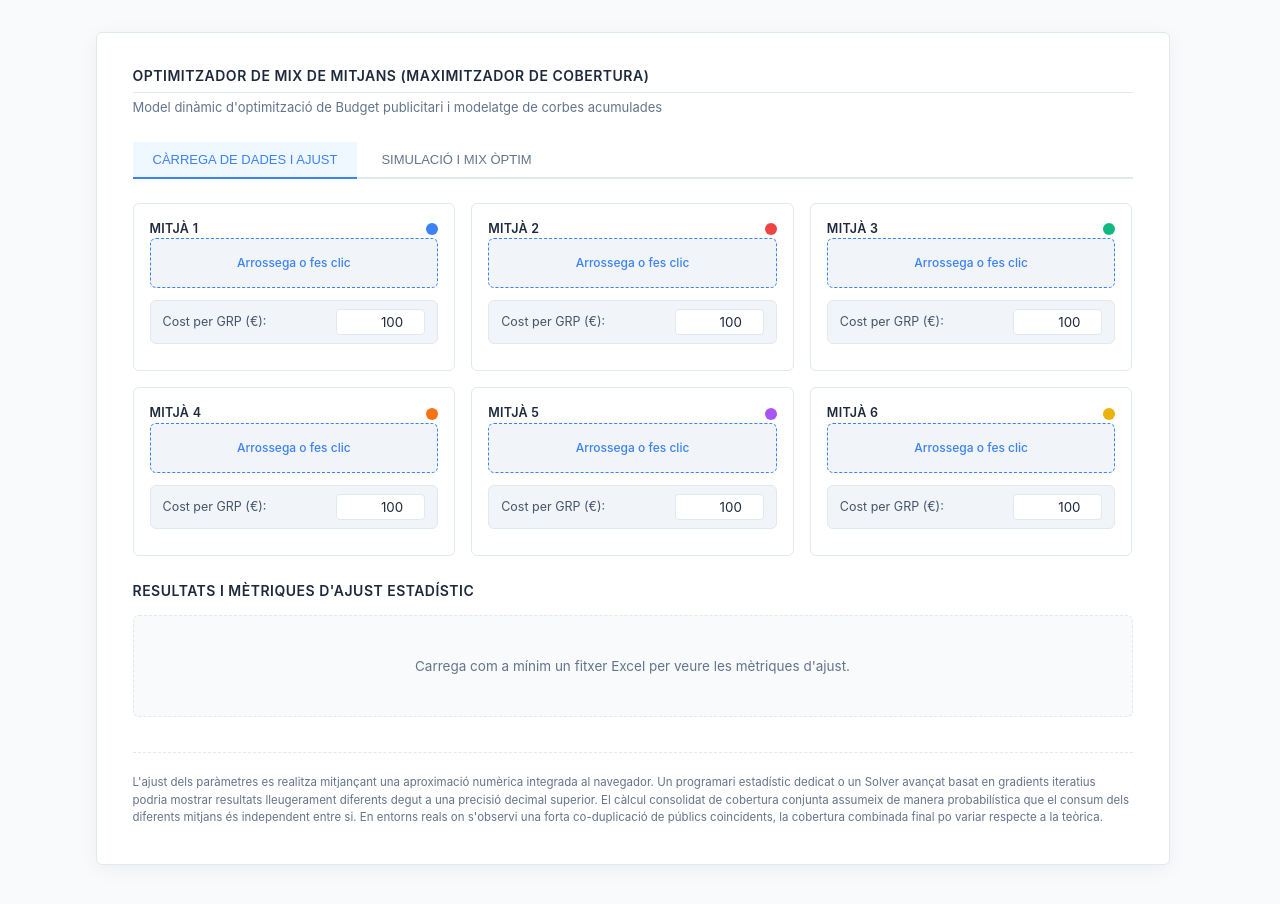
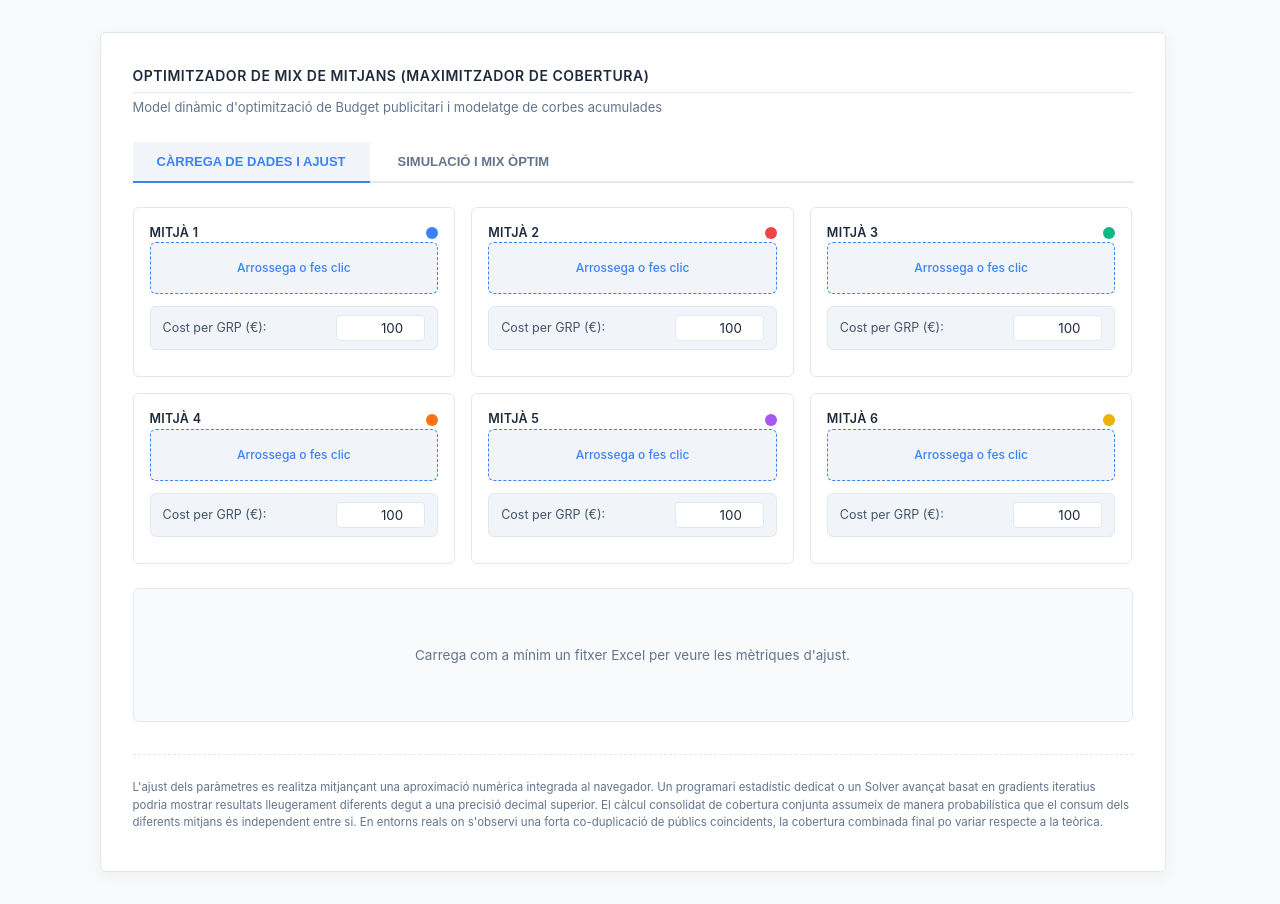
Before and after one commit to alberthr/alberthr.github.io, a Jekyll site: the page calculadores/optimitzador_cobertura.html, which Jekyll copies as it is, in a window 1280 px wide. Built offline with Jekyll 4.4.1, drawn with Linux system fonts in a browser that asks for light colours.

Commit message:
Update optimitzador_cobertura.html

```diff
--- a/calculadores/optimitzador_cobertura.html
+++ b/calculadores/optimitzador_cobertura.html
@@ -16,9 +16,18 @@
             --cc-text-light: #64748b;
             --cc-card-bg: #ffffff;
             --cc-border: #e2e8f0;
+            --cc-border-strong: #cbd5e1;
             --cc-disabled-bg: #f3f4f6;
             --cc-radius: 6px;
             --cc-font: -apple-system, BlinkMacSystemFont, "Segoe UI", Roboto, Helvetica, Arial, sans-serif;
+            --cc-space-1: 4px;
+            --cc-space-2: 8px;
+            --cc-space-3: 12px;
+            --cc-space-4: 16px;
+            --cc-space-5: 24px;
+            --cc-space-6: 32px;
+            --cc-space-7: 40px;
+			--cc-bg-soft: #f8fafc;
         }
 
 		html {
@@ -41,7 +50,7 @@
             background: var(--cc-card-bg);
             border: 1px solid var(--cc-border);
             box-shadow: 0 4px 20px rgba(0, 0, 0, 0.05);
-            padding: 32px 36px;
+            padding: var(--cc-space-6);
             border-radius: var(--cc-radius);
         }
 
@@ -67,17 +76,17 @@
 			display: none;
             background: #ffffff;
             border: 1px solid var(--cc-border);
-            padding: 16px 20px;
+            padding: var(--cc-space-4) var(--cc-space-5);
             border-radius: var(--cc-radius);
-            margin-bottom: 20px;
+            margin-bottom: var(--cc-space-5);
             box-shadow: 0 1px 3px rgba(0,0,0,0.02);
         }
 
         .model-selector-field {
             display: flex;
             align-items: center;
-            gap: 12px;
-            margin-bottom: 10px;
+            gap: var(--cc-space-3);
+            margin-bottom: var(--cc-space-3);
         }
 
         .model-selector-field label {
@@ -103,7 +112,7 @@
             color: var(--cc-text);
             line-height: 1.45;
             background: var(--cc-primary-light);
-            padding: 10px 14px;
+            padding: var(--cc-space-3) var(--cc-space-4);
             border-radius: 4px;
             border-left: 3px solid var(--cc-primary);
         }
@@ -111,14 +120,14 @@
         .tabs-container {
             display: flex;
             border-bottom: 2px solid var(--cc-border);
-            margin-bottom: 24px;
-            gap: 4px;
+            margin-bottom: var(--cc-space-5);
+            gap: var(--cc-space-1);
         }
 
         .tab-btn {
-            padding: 10px 20px;
+            padding: var(--cc-space-3) var(--cc-space-5);
             font-size: 13px;
-            font-weight: 400;
+            font-weight: 600;
             color: var(--cc-text-light);
             background: none;
             border: none;
@@ -134,7 +143,7 @@
         }
 
         .tab-btn.active {
-			background-color: aliceblue;
+			background-color: var(--cc-primary-light);
             color: var(--cc-primary);
             border-bottom-color: var(--cc-primary);
         }
@@ -148,25 +157,25 @@
         }
 
         .optimizer-box {
-            background: var(--cc-primary-light);
+            background: var(--cc-bg-soft);
             border: 1px solid var(--cc-border);
-            padding: 20px;
+            padding: var(--cc-space-5);
             border-radius: var(--cc-radius);
-            margin-bottom: 24px;
+            margin-bottom: var(--cc-space-5);
         }
 
         .optimizer-controls {
             display: flex;
             flex-wrap: wrap;
             align-items: center;
-            gap: 20px;
+            gap: var(--cc-space-5);
             justify-content: space-between;
         }
 
         .input-group {
             display: flex;
             align-items: center;
-            gap: 10px;
+            gap: var(--cc-space-3);
         }
 
         .input-group label {
@@ -191,14 +200,12 @@
         }
 
         .tolerance-box {
-            background: #ffffff;
-            border: 1px solid var(--cc-border);
-            padding: 12px 16px;
-            border-radius: var(--cc-radius);
-            margin-bottom: 14px;
             display: flex;
             align-items: center;
-            gap: 12px;
+            gap: var(--cc-space-3);
+            padding-bottom: var(--cc-space-3);
+            margin-bottom: var(--cc-space-3);
+            border-bottom: 1px dashed var(--cc-border-strong);
         }
 
         .tolerance-box label {
@@ -216,7 +223,7 @@
             background: var(--cc-primary);
             color: white;
             border: 1px solid var(--cc-primary);
-            padding: 9px 18px;
+            padding: var(--cc-space-2) var(--cc-space-4);
             font-size: 13px;
             border-radius: var(--cc-radius);
             cursor: pointer;
@@ -236,10 +243,10 @@
         }
 
         #optimization-result {
-            margin-top: 15px;
+            margin-top: var(--cc-space-4);
             background: white;
             border: 1px solid var(--cc-border);
-            padding: 15px;
+            padding: var(--cc-space-4);
             border-radius: var(--cc-radius);
             display: none;
         }
@@ -247,20 +254,20 @@
         .media-grid {
             display: grid;
             grid-template-columns: repeat(auto-fit, minmax(280px, 1fr));
-            gap: 16px;
-            margin-bottom: 24px;
+            gap: var(--cc-space-4);
+            margin-bottom: var(--cc-space-5);
         }
 
         .media-card {
             border: 1px solid var(--cc-border);
             border-radius: var(--cc-radius);
-            padding: 16px;
+            padding: var(--cc-space-4);
             background: white;
             position: relative;
             display: flex;
             flex-direction: column;
             justify-content: space-between;
-            gap: 12px;
+            gap: var(--cc-space-3);
         }
 
         .media-card.active {
@@ -287,7 +294,7 @@
         }
 
         .upload-section {
-            padding: 15px 10px;
+            padding: var(--cc-space-4) var(--cc-space-3);
             border: 1px dashed var(--cc-primary);
             border-radius: var(--cc-radius);
             text-align: center;
@@ -309,7 +316,7 @@
             font-weight: 500;
             text-align: center;
             background: #f0fdf4;
-            padding: 8px;
+            padding: var(--cc-space-2);
             border-radius: var(--cc-radius);
             border: 1px solid #bbf7d0;
         }
@@ -319,7 +326,7 @@
             align-items: center;
             justify-content: space-between;
             background: var(--cc-primary-light);
-            padding: 8px 12px;
+            padding: var(--cc-space-2) var(--cc-space-3);
             border-radius: var(--cc-radius);
             font-size: 12.5px;
             border: 1px solid var(--cc-border);
@@ -357,23 +364,16 @@
             border-color: #dc2626;
         }
 
-        .results-section {
-            margin-top: 12px;
-        }
-
-        .results-section h2 {
-            font-size: 14px;
-            font-weight: 600;
-            color: var(--cc-dark);
-            text-transform: uppercase;
-            letter-spacing: 0.5px;
-            margin-bottom: 14px;
+        .results-card {
+            background: var(--cc-bg-soft);
+            border: 1px solid var(--cc-border);
+            padding: var(--cc-space-4);
+            border-radius: var(--cc-radius);
         }
 
         .ccob-table-wrapper {
             width: 100%;
             overflow-x: auto;
-            margin-bottom: 20px;
         }
 
         table {
@@ -382,18 +382,20 @@
         }
 
         th, td {
-            border: 1px solid var(--cc-border);
-            padding: 8px 10px;
+            border: 1px solid var(--cc-border-strong);
+            padding: var(--cc-space-2) var(--cc-space-3);
             text-align: right;
             font-size: 12px;
             color: var(--cc-dark);
+            background: var(--cc-card-bg);
         }
 
         th {
-            background: var(--cc-primary-light);
+            /*background: var(--cc-border);*/
+			background: var(--cc-card-bg);
             text-transform: uppercase;
             letter-spacing: 0.3px;
-            font-weight: normal;
+            font-weight: 600;
         }
 
         th:first-child, td:first-child {
@@ -401,17 +403,23 @@
         }
 
         td.row-header {
-            background: var(--cc-primary-light);
-            font-weight: normal;
+            font-weight: 600;
             text-transform: uppercase;
             letter-spacing: 0.3px;
         }
 
+        .row-header-index {
+            font-size: 11px;
+            font-weight: normal;
+            text-transform: none;
+            color: var(--cc-text-light);
+        }
+
         .canvas-container {
-            margin-top: 15px;
+            margin-top: var(--cc-space-4);
             background: #ffffff;
             border: 1px solid var(--cc-border);
-            padding: 15px;
+            padding: var(--cc-space-4);
             border-radius: var(--cc-radius);
         }
 
@@ -420,31 +428,85 @@
             height: 16px;
             border-radius: 4px;
             overflow: hidden;
-            margin-top: 12px;
+            margin-top: var(--cc-space-3);
             background: var(--cc-primary-light);
             border: 1px solid var(--cc-border);
         }
 
+        .opt-share-bar span {
+            display: flex;
+            align-items: center;
+            justify-content: center;
+            font-size: 10px;
+            font-weight: 600;
+            color: #ffffff;
+            overflow: hidden;
+            white-space: nowrap;
+        }
+
         .notice-empty {
             text-align: center;
-            padding: 40px;
+            padding: var(--cc-space-7);
             color: var(--cc-text-light);
-            background: #f8fafc;
+            background: var(--cc-bg-soft);
             border: 1px dashed var(--cc-border);
             border-radius: var(--cc-radius);
         }
 
+		.results-card .notice-empty {
+			border: 0px;
+		}
+
         .methodology-footer {
-            margin-top: 35px;
+            margin-top: var(--cc-space-6);
             border-top: 1px dashed var(--cc-border);
-            padding-top: 15px;
+            padding-top: var(--cc-space-4);
             font-size: 11.5px;
             color: var(--cc-text-light);
             line-height: 1.5;
         }
 
         .methodology-footer p {
-            margin: 6px 0;
+            margin: var(--cc-space-2) 0;
+        }
+
+        .result-status {
+            font-size: 14px;
+            font-weight: 600;
+            margin-bottom: var(--cc-space-3);
+            color: #16a34a;
+            display: flex;
+            align-items: center;
+            gap: var(--cc-space-2);
+        }
+
+        .result-status .status-icon {
+            width: 16px;
+            height: 16px;
+            border-radius: 50%;
+            background: #16a34a;
+            color: #fff;
+            display: inline-flex;
+            align-items: center;
+            justify-content: center;
+            font-size: 11px;
+            flex-shrink: 0;
+        }
+
+        .result-summary {
+            font-size: 12.5px;
+            margin-bottom: var(--cc-space-3);
+            color: var(--cc-text);
+        }
+
+        .result-line {
+            font-size: 12.5px;
+            margin: var(--cc-space-1) 0;
+            color: var(--cc-dark);
+        }
+
+        .result-line .media-name {
+            font-weight: 600;
         }
     </style>
 </head>
@@ -513,9 +575,7 @@
             </script>
         </div>
 
-        <div class="results-section">
-            <h2>Resultats i Mètriques d'Ajust Estadístic</h2>
-
+        <div class="results-card">
             <div id="tolerance-container" class="tolerance-box" style="display: none;">
                 <label for="pot-tolerance">Marge sobre màxima cobertura:</label>
                 <input type="number" id="pot-tolerance" placeholder="Lliure" min="0" max="500" step="5" oninput="handleToleranceChange()" />
@@ -921,10 +981,10 @@
     let totalGrpsString = (mode === 'grps') ? `<b>${actualTotalGRPs} GRPs</b>` : `${actualTotalGRPs} GRPs`;
     let totalCostString = (mode === 'budget') ? `<b>${actualTotalCost.toLocaleString('de-DE')} €</b>` : `${actualTotalCost.toLocaleString('de-DE')} €`;
 
-    let htmlResult = `<div style="font-size:14px; font-weight:600; margin-bottom:10px; color:#16a34a;">
-        ✓ CAMPANYA ÒPTIMA: COBERTURA CONJUNTA DEL ${finalNetCoverage.toFixed(2)}%
+    let htmlResult = `<div class="result-status">
+        <span class="status-icon">✓</span> CAMPANYA ÒPTIMA: COBERTURA CONJUNTA DEL ${finalNetCoverage.toFixed(2)}%
     </div>
-    <div style="font-size:12.5px; margin-bottom:12px; color: var(--cc-text);">
+    <div class="result-summary">
         Totals consolidats: ${totalGrpsString} invertits | Cost Total: ${totalCostString}
     </div>`;
 
@@ -940,12 +1000,12 @@
             let mediaCostString = (mode === 'budget') ? `<b>${costMedia.toLocaleString('de-DE')} €</b>` : `${costMedia.toLocaleString('de-DE')} €`;
             let clearName = cleanFileName(mediaDataStore[idx].fileName);
 
-            htmlResult += `<div style="font-size:12.5px; margin: 4px 0; color: var(--cc-dark);">
-                • <span style="color:${mediaDataStore[idx].color.main}; font-weight:600;">${clearName} (Mitjà ${idx}):</span>
+            htmlResult += `<div class="result-line">
+                • <span class="media-name" style="color:${mediaDataStore[idx].color.main};">${clearName} (Mitjà ${idx}):</span>
                 ${mediaGrpsString} (Inversió: ${mediaCostString})
                 [Share: ${pct.toFixed(1)}%] → Cobertura individual: ${mCob.toFixed(1)}%
             </div>`;
-            barHtml += `<div style="width: ${pct}%; background-color: ${mediaDataStore[idx].color.main};" title="${clearName}"></div>`;
+            barHtml += `<div style="width: ${pct}%; background-color: ${mediaDataStore[idx].color.main};" title="${clearName}: ${pct.toFixed(1)}%"><span>${pct >= 8 ? pct.toFixed(0) + '%' : ''}</span></div>`;
         }
     });
     barHtml += `</div>`;
@@ -1008,9 +1068,9 @@
 
         tableBody.innerHTML += `
             <tr>
-                <td class="row-header" style="color:${media.color.main} !important; font-weight:600;">
+                <td class="row-header" style="color:${media.color.main};">
                     ${clearName}
-                    <span style="font-size:11px; font-weight:normal; text-transform:none; color:var(--cc-text-light);">[Mitjà ${idx}]</span>
+                    <span class="row-header-index">[Mitjà ${idx}]</span>
                 </td>
                 <td>${media.points.length}</td>
                 <td>${media.fit.p1.toFixed(1)}%</td>
```
Also changed, not shown: other parts of calculadores/optimitzador_cobertura.html (+2 -2 lines).
